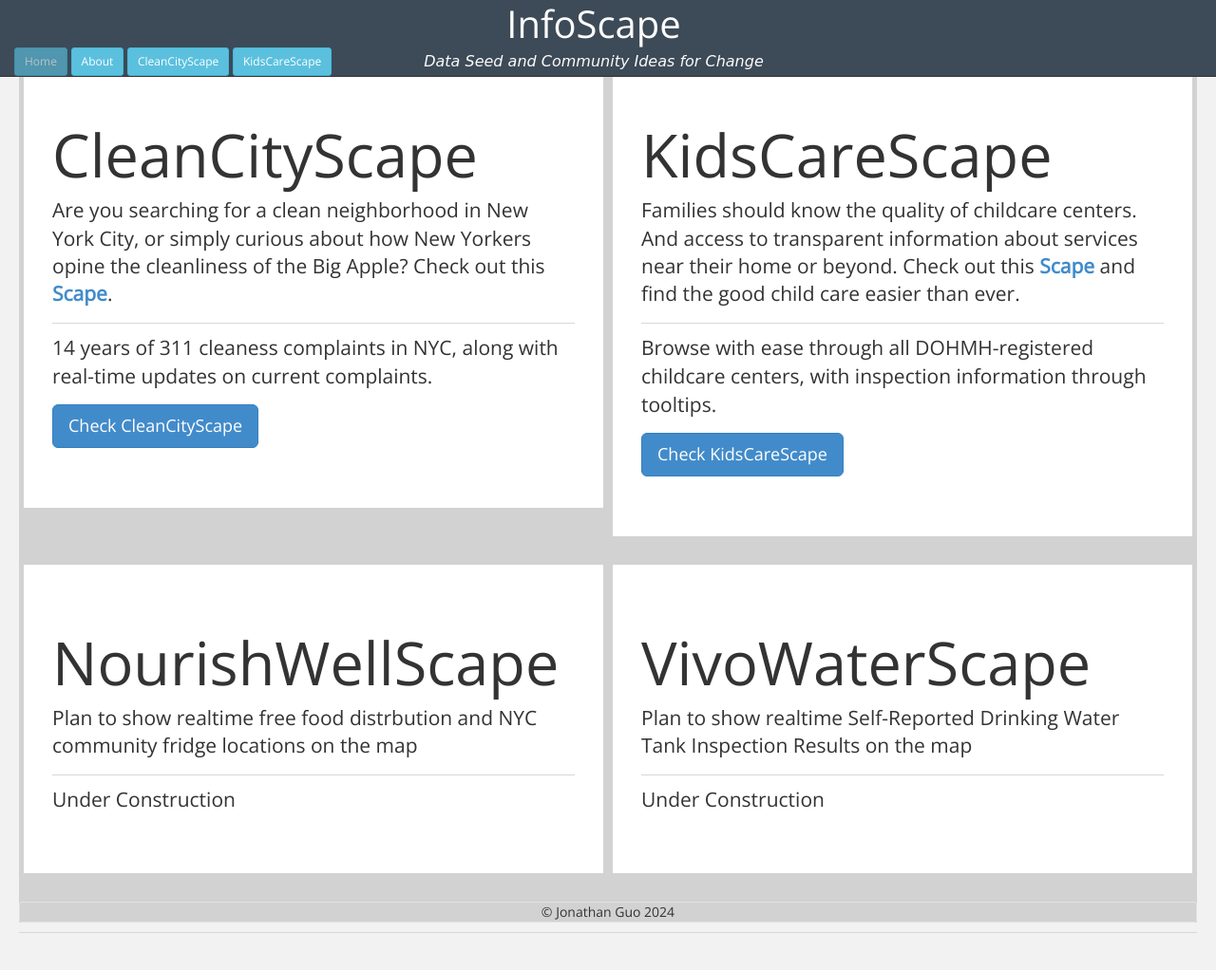
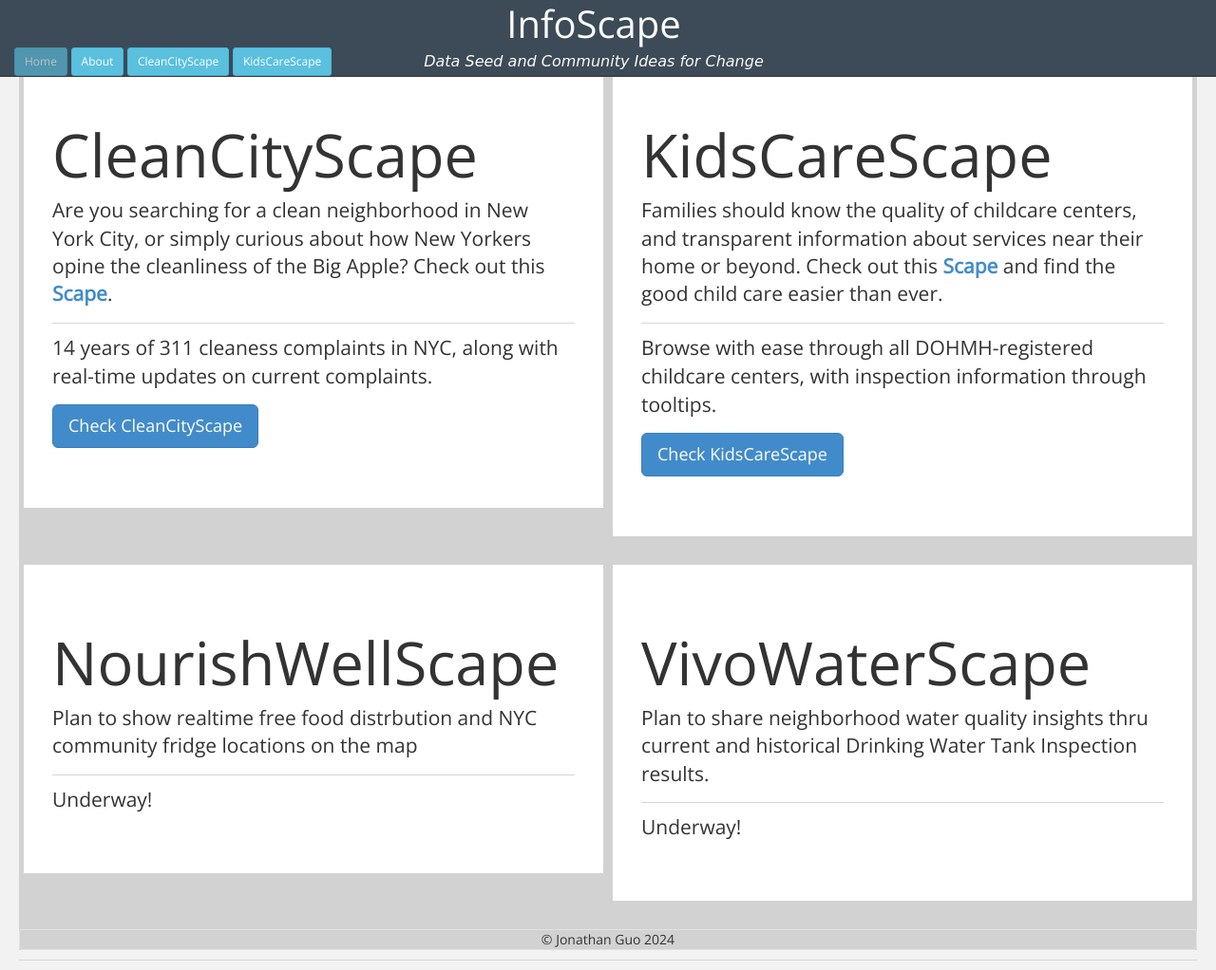
Before and after one commit to data-go-deep/DataSeedForChange, a plain HTML site: page index.html in a window 1280 px wide. Shown: the whole page at 95% size. Before the commit the page ends 993 px from the top, so only its background shows below. Drawn offline with nearby package versions, Linux system fonts and the light colour scheme; a script that the page names is missing.

```diff
--- a/index.html
+++ b/index.html
@@ -191,7 +191,7 @@
 
       <div class="jumbotron boxbk tohover">
         <h1 class="display-2">KidsCareScape</h1>
-        <p class="lead">Families should know the quality of childcare centers. And access to transparent information about services near their home or beyond. Check out this <b><a href="https://data-go-deep.github.io/KidsCareScape/">Scape</a></b> and find the good child care easier than ever.</p>
+        <p class="lead">Families should know the quality of childcare centers, and transparent information about services near their home or beyond. Check out this <b><a href="https://data-go-deep.github.io/KidsCareScape/">Scape</a></b> and find the good child care easier than ever.</p>
         <hr class="my-4">
         <p>Browse with ease through all DOHMH-registered childcare centers, with inspection information through tooltips.</p>
         <p class="lead">
@@ -213,7 +213,7 @@
         <h1 class="display-6">NourishWellScape</h1>
         <p class="lead">Plan to show realtime free food distrbution and NYC community fridge locations on the map</p>
         <hr class="my-4">
-        <p>Under Construction</p>
+        <p>Underway!</p>
         <p class="lead">
           <!-- <a class="btn btn-secondary btn-lg" href="#" role="button">Under Construction</a> -->
         </p>
@@ -230,9 +230,9 @@
     <div class="col-sm-6 highlight">
       <div class="jumbotron boxbk tohover">
         <h1 class="display-6">VivoWaterScape</h1>
-        <p class="lead">Plan to show realtime Self-Reported Drinking Water Tank Inspection Results on the map</p>
+        <p class="lead">Plan to share neighborhood water quality insights thru current and historical Drinking Water Tank Inspection results.</p>
         <hr class="my-4">
-        <p>Under Construction</p>
+        <p>Underway!</p>
         <p class="lead">
           <!-- <a class="btn btn-secondary btn-lg" href="#" role="button">Under Construction</a> -->
         </p>
```
